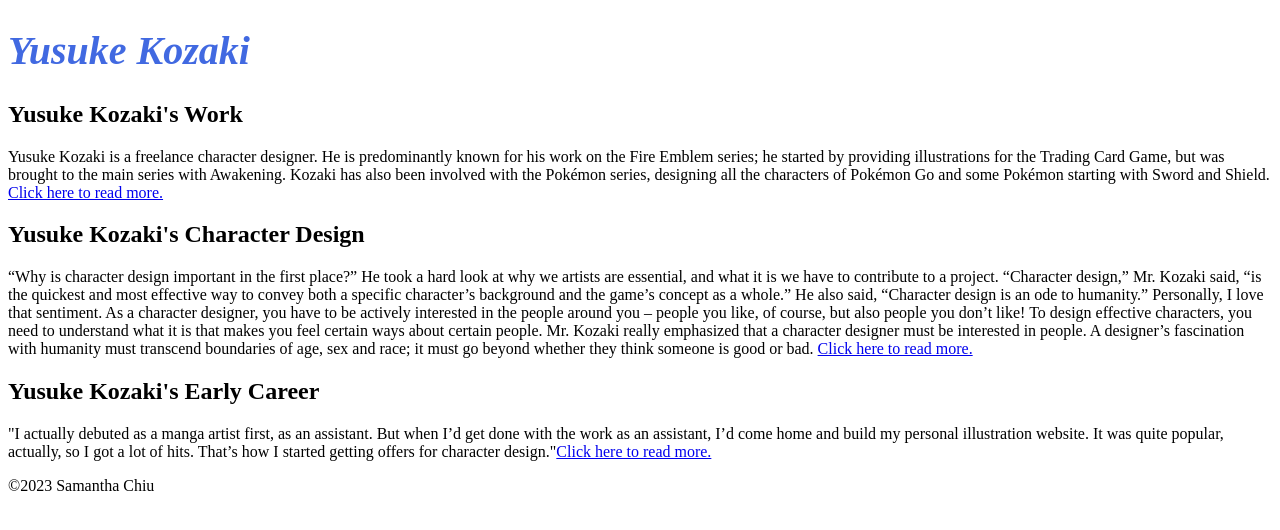
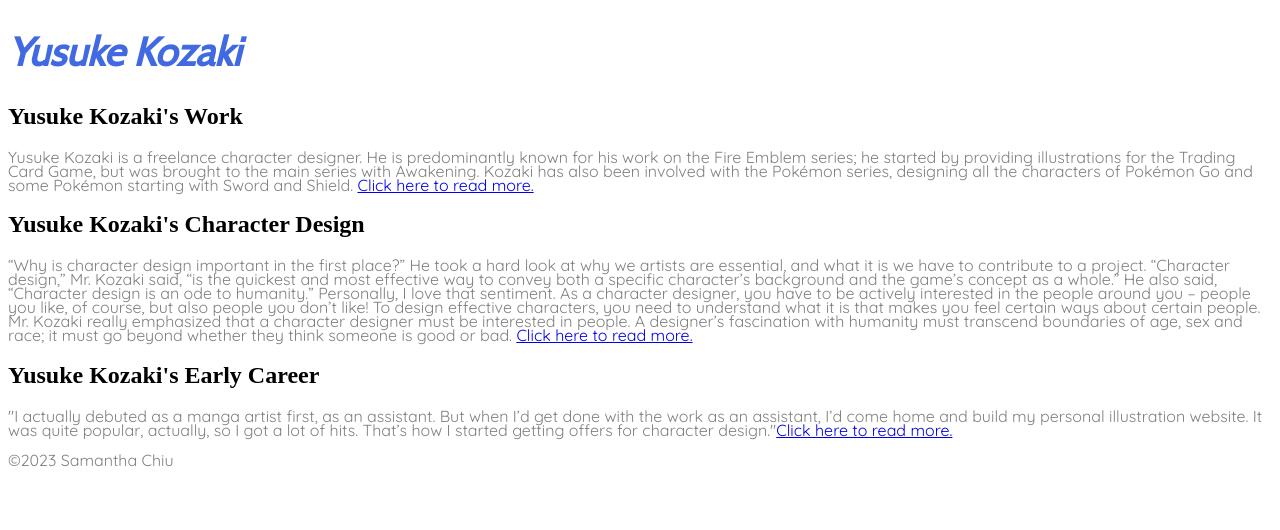
Before and after one commit to samchiu630/CG342-Interface-Design-First-Project, a plain HTML site: page index.html in a window 1280 px wide. Drawn offline with nearby package versions, Linux system fonts and the light colour scheme.

Commit message:
Added style attributes for paragraph text.

```diff
--- a/index.html
+++ b/index.html
@@ -2,6 +2,9 @@
 <html>
 
 <head>
+    <link rel="preconnect" href="https://fonts.googleapis.com">
+    <link rel="preconnect" href="https://fonts.gstatic.com" crossorigin>
+    <link href="https://fonts.googleapis.com/css2?family=Cabin&family=Quicksand&display=swap" rel="stylesheet">
     <link rel="stylesheet" href="styles.css">
 </head>
 
--- a/styles.css
+++ b/styles.css
@@ -2,4 +2,11 @@
     font-size: 40px;
     color:royalblue;
     font-style: italic;
+    font-family: 'Cabin', sans-serif;
 }
+p{
+    font-family: 'Quicksand', sans-serif;
+    font-size: 16px;
+    color:gray;
+    line-height: 14px;
+}
```
